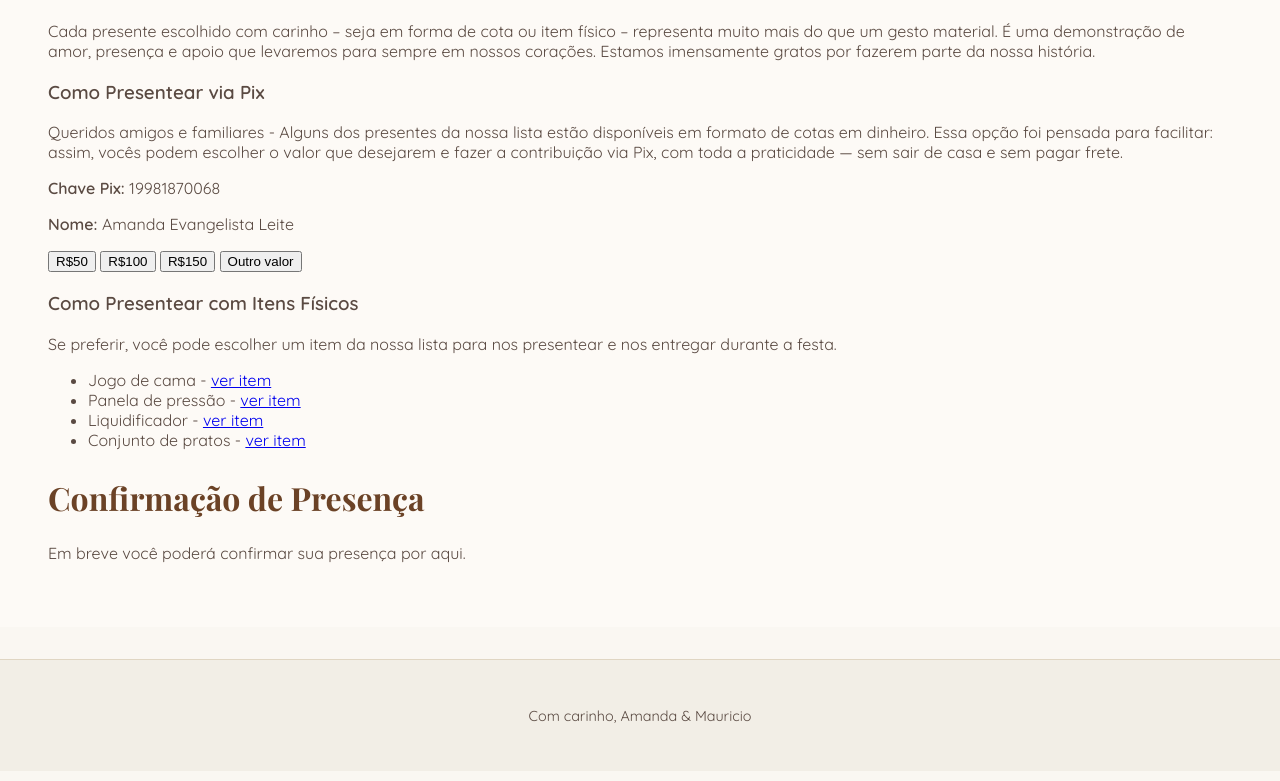
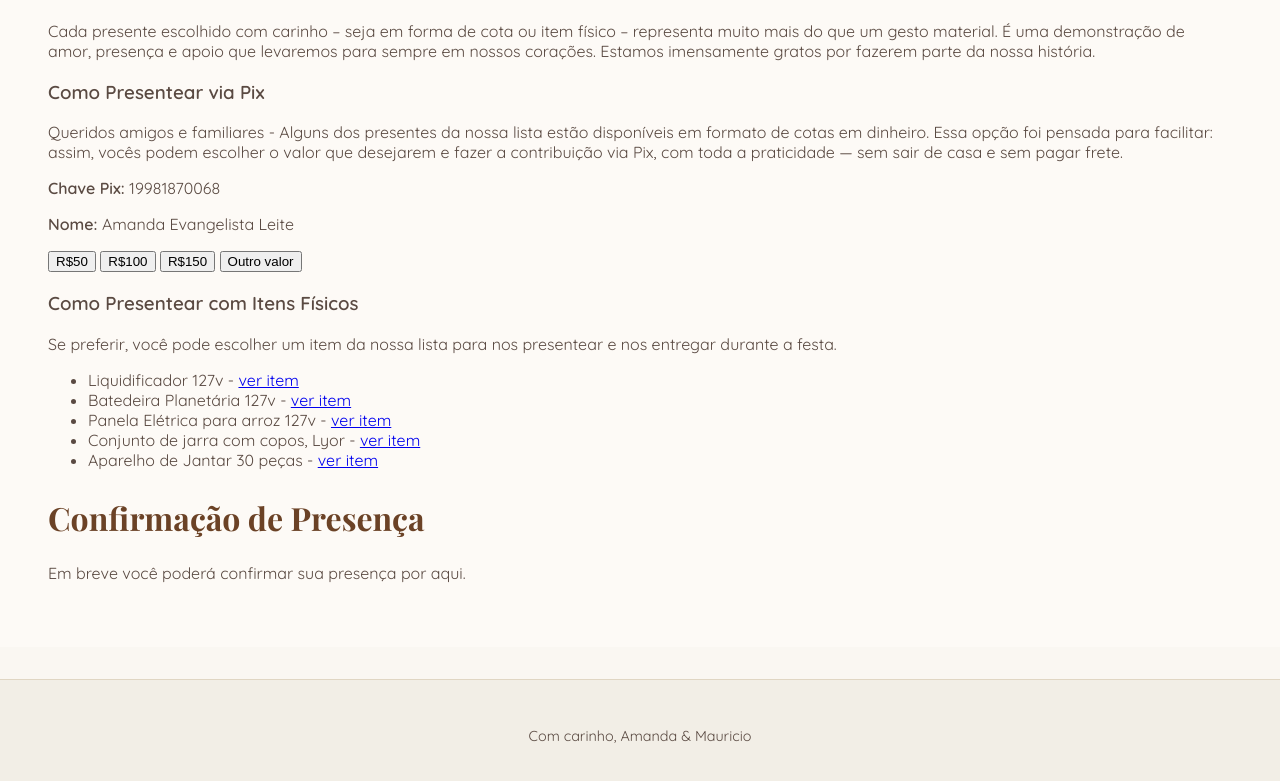
Before and after one commit to Casamentomandaemau/casamentoamandaemau, a plain HTML site: page index.html in a window 1280 px wide. Shown: the part 802-1583 px from the top of the page. Drawn offline with nearby package versions, Linux system fonts and the light colour scheme.

Commit message:
navegabilidade.html

```diff
--- a/index.html
+++ b/index.html
@@ -59,10 +59,11 @@
       <h3>Como Presentear com Itens Físicos</h3>
       <p>Se preferir, você pode escolher um item da nossa lista para nos presentear e nos entregar durante a festa.</p>
       <ul class="presentes">
-        <li onclick="marcarItem(this)">Jogo de cama - <a href="#" target="_blank">ver item</a></li>
-        <li onclick="marcarItem(this)">Panela de pressão - <a href="#" target="_blank">ver item</a></li>
-        <li onclick="marcarItem(this)">Liquidificador - <a href="#" target="_blank">ver item</a></li>
-        <li onclick="marcarItem(this)">Conjunto de pratos - <a href="#" target="_blank">ver item</a></li>
+        <li onclick="marcarItem(this)">Liquidificador 127v - <a href="https://www.oster.com.br/liquidificador-1400-full-oster-preto/p?idsku=4873&gad_source=1&gad_campaignid=17347475009&gbraid=0AAAAADN24wrfbkqZfuwKqRooWTnU8kT4u&gclid=CjwKCAjwiezABhBZEiwAEbTPGDg9jRSVDoYERDQdLky_SDjDq4XsFf8B6vfklqF4FBrEnnd2YYK0phoCf_0QAvD_BwE" target="_blank">ver item</a></li>
+        <li onclick="marcarItem(this)">Batedeira Planetária 127v - <a href="https://www.britania.com.br/batedeira-planetaria-britania-bbpe01-12-velocidades-4l-500w/p" target="_blank">ver item</a></li>
+        <li onclick="marcarItem(this)">Panela Elétrica para arroz 127v - <a href="https://loja.electrolux.com.br/panela-eletrica-easyline-7-xicaras-13l-rcb50-electrolux/p?gad_campaignid=21359861688&gad_source=1&gbraid=0AAAAADpuC9tiLz8B_dL511z8TDIulPMFT&gclid=CjwKCAjwiezABhBZEiwAEbTPGJgHjBooWnm8eaLbUOnFsjJa1R8_jLBpRbfIYohgHOpDnotPPwqtbhoCz6wQAvD_BwE&gclsrc=aw.ds&idsku=2001971&skuId=2001972" target="_blank">ver item</a></li>
+        <li onclick="marcarItem(this)">Conjunto de jarra com copos, Lyor - <a href="https://wolycasa.com.br/products/conjunto-jarra-com-6-copos-de-vidro-diamante-1l-300ml-lyor?_pos=4&_sid=63956636d&_ss=r" target="_blank">ver item</a></li>
+        <li onclick="marcarItem(this)">Aparelho de Jantar 30 peças - <a href="https://a.co/d/6UiuT1p" target="_blank">ver item</a></li>
       </ul>
     </section>
 
```
